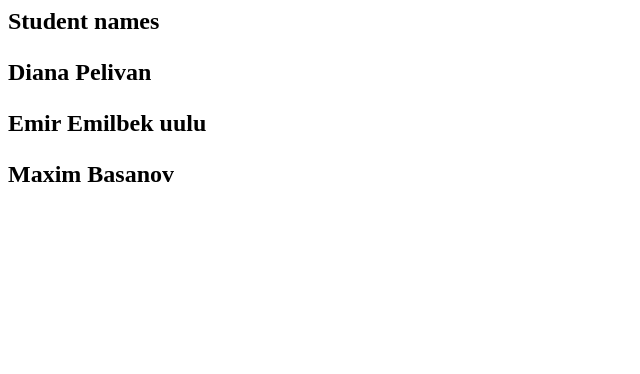
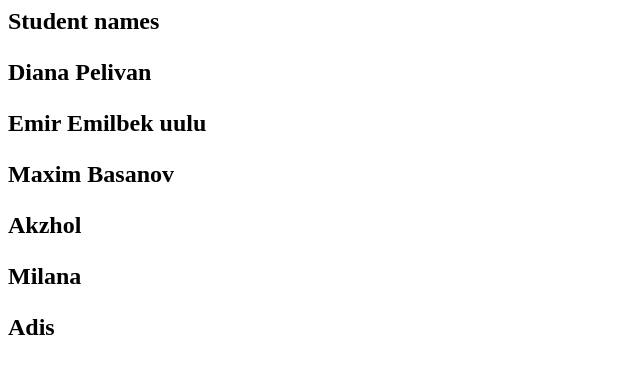
Before and after one commit to ddayana08/MyProject, a plain HTML site: page index.html in a window 1280 px wide. Shown: the whole page, without its empty margins (0-640 px from the left). Drawn offline with Linux system fonts and the light colour scheme.

Commit message:
Added 3 more students

```diff
--- a/index.html
+++ b/index.html
@@ -2,3 +2,6 @@
 <p>Diana Pelivan<p>
 <p>Emir Emilbek uulu<p>
 <p>Maxim Basanov<p>
+<p>Akzhol <p>
+<p>Milana<p>
+<p>Adis<p>
```
